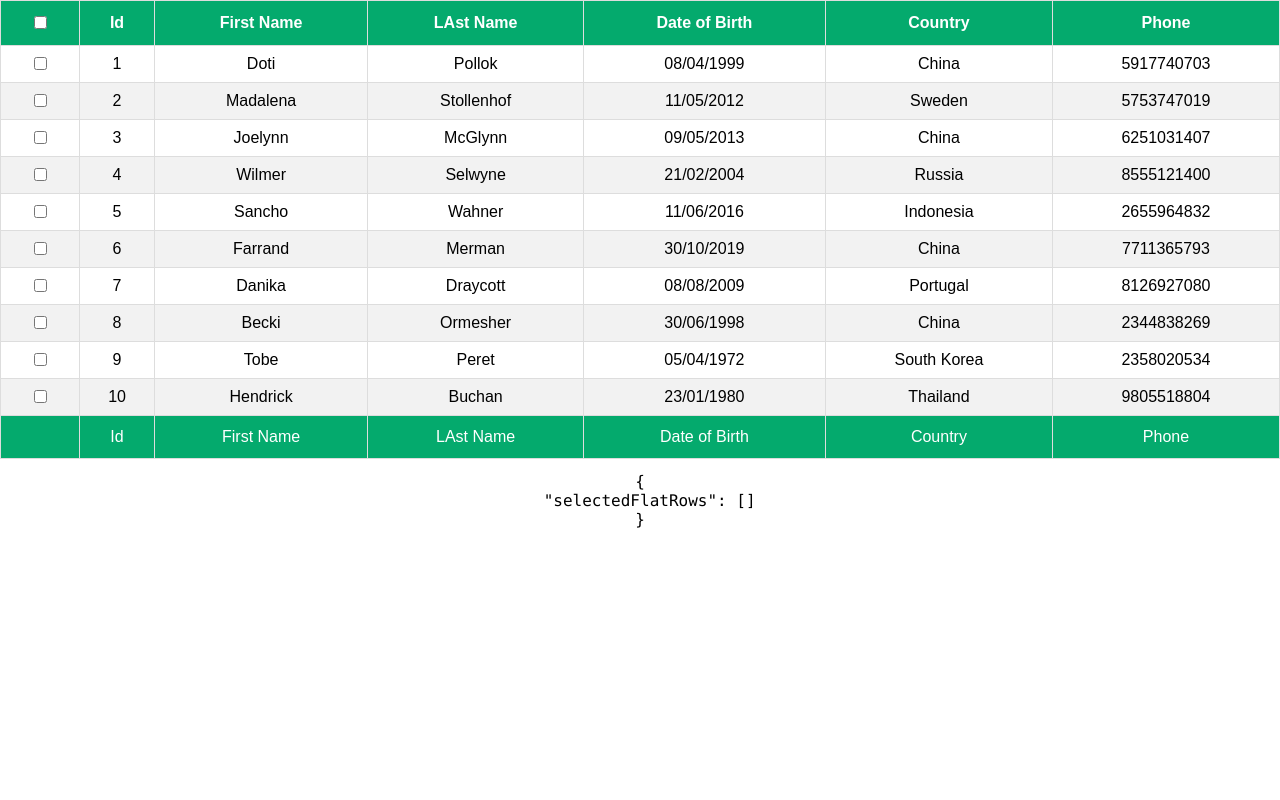
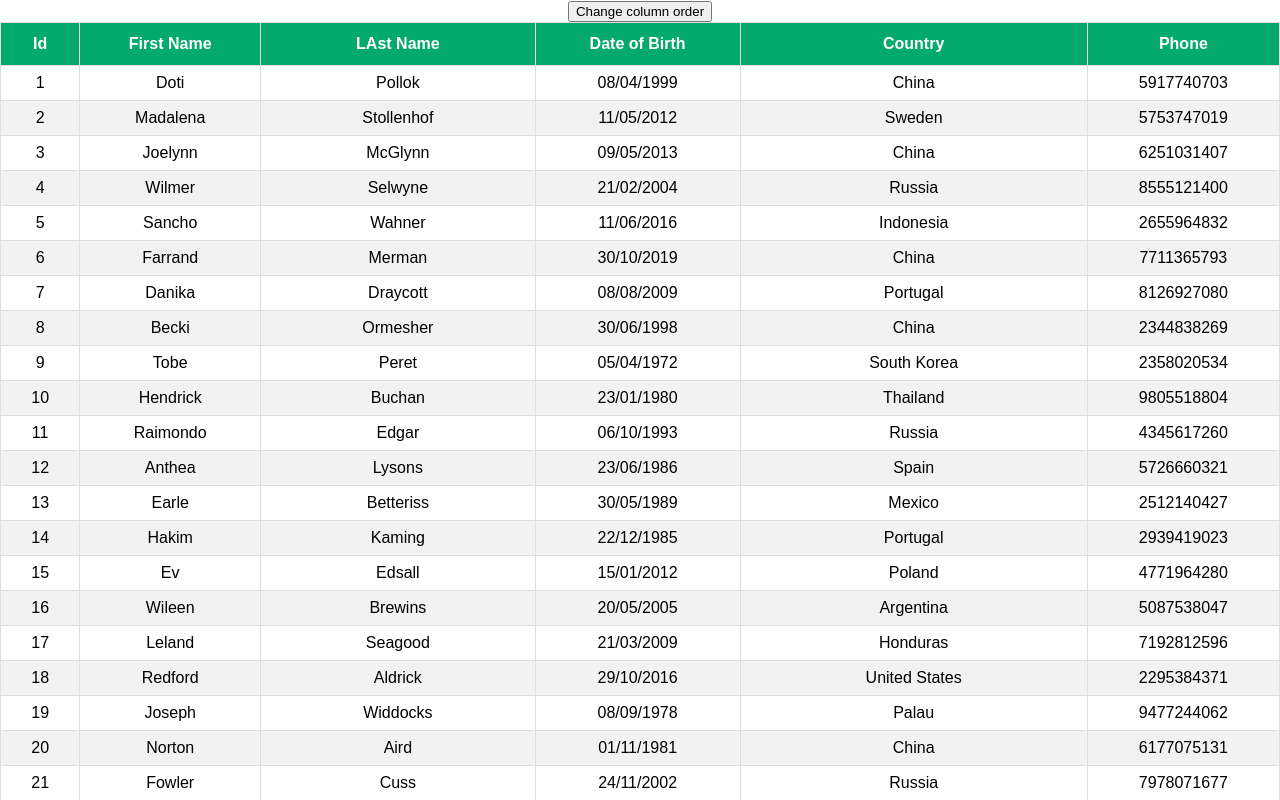
Before and after one commit to amir-shahsahebi/styled-component, a React (Create React App) app: page / in a window 1280 px wide. Shown: the top 800 px of the page. Built offline with nearby package versions, Linux system fonts and the light colour scheme.

Commit message:
column orded implemented

```diff
--- a/src/App.js
+++ b/src/App.js
@@ -9,6 +9,7 @@
 // } from "./components/Button/Button";
 // import { ThemeProvider, createGlobalStyle } from "styled-components";
 import BasicTable from "./components/BasicTable";
+import ColumnOrder from "./components/ColumnsOrder";
 import FilteringTable from "./components/FilteringTable";
 import PaginationTable from "./components/PaginationTable";
 import RowSelection from "./components/RowSelection";
@@ -70,7 +71,8 @@
       {/* <FilteringTable /> */}
       {/* <PaginationTable /> */}
       {/* <RowSelection /> */}
-      <RowSelection />
+      {/* <RowSelection /> */}
+      <ColumnOrder />
     </div>
   );
 }
--- /dev/null
+++ b/src/components/ColumnsOrder.js
@@ -0,0 +1,91 @@
+import { useTable, useColumnOrder } from "react-table";
+import MOCK_DATA from "./MOCK_DATA.json";
+import { COLUMNS } from "./columns";
+import { useMemo } from "react";
+import "./table.css";
+const ColumnOrder = () => {
+  //   const columns = useMemo(() => GROUPED_COLUMNS, []);
+  const columns = useMemo(() => COLUMNS, []);
+  const data = useMemo(() => MOCK_DATA, []);
+
+  // step3: creating a table instance
+  //   const tableInstance = useTable({
+  //     // using es6 shorthand syntax
+  //     columns,
+  //     data,
+  //   });
+  //   const { getTableProps, getTableBodyProps, headerGroups, rows, prepareRow } =
+  //     tableInstance;
+  //   console.log("tableInstance", tableInstance);
+
+  const {
+    getTableProps,
+    getTableBodyProps,
+    headerGroups,
+    footerGroups,
+    rows,
+    prepareRow,
+    setColumnOrder,
+  } = useTable(
+    {
+      columns,
+      data,
+    },
+    useColumnOrder
+  );
+
+  const changeOrder = () => {
+    setColumnOrder([
+      "id",
+      "first_name",
+      "last_name",
+      "phone",
+      "country",
+      "date_of_birth",
+    ]);
+  };
+
+  // step4: define a basic table structure
+  return (
+    <>
+      <button onClick={changeOrder}>Change column order</button>
+
+      <table {...getTableProps()}>
+        <thead>
+          {headerGroups.map((headerGroup) => (
+            <tr {...headerGroup.getHeaderGroupProps()}>
+              {headerGroup.headers.map((column) => (
+                <th {...column.getHeaderProps()}>{column.render("Header")}</th>
+              ))}
+            </tr>
+          ))}
+        </thead>
+        <tbody {...getTableBodyProps()}>
+          {rows.map((row) => {
+            prepareRow(row);
+            return (
+              <tr {...row.getRowProps()}>
+                {row.cells.map((cell) => {
+                  return (
+                    <td {...cell.getCellProps()}>{cell.render("Cell")}</td>
+                  );
+                })}
+              </tr>
+            );
+          })}
+        </tbody>
+        <tfoot>
+          {footerGroups.map((footerGroup) => (
+            <tr {...footerGroup.getFooterGroupProps()}>
+              {footerGroup.headers.map((column) => (
+                <td {...column.getFooterProps()}>{column.render("Footer")}</td>
+              ))}
+            </tr>
+          ))}
+        </tfoot>
+      </table>
+    </>
+  );
+};
+
+export default ColumnOrder;
```
